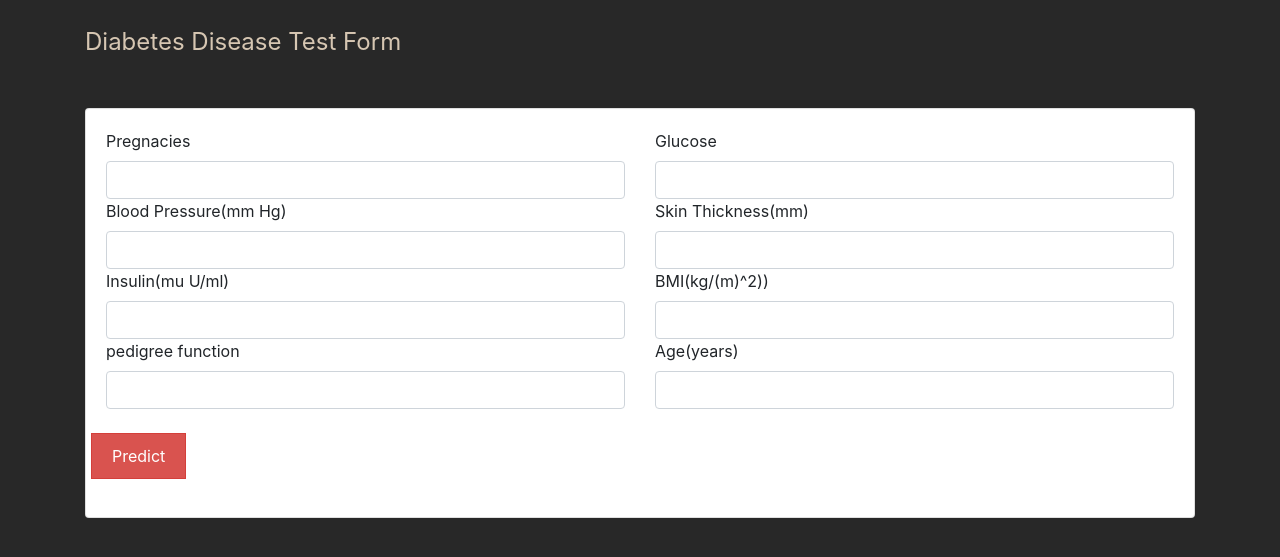
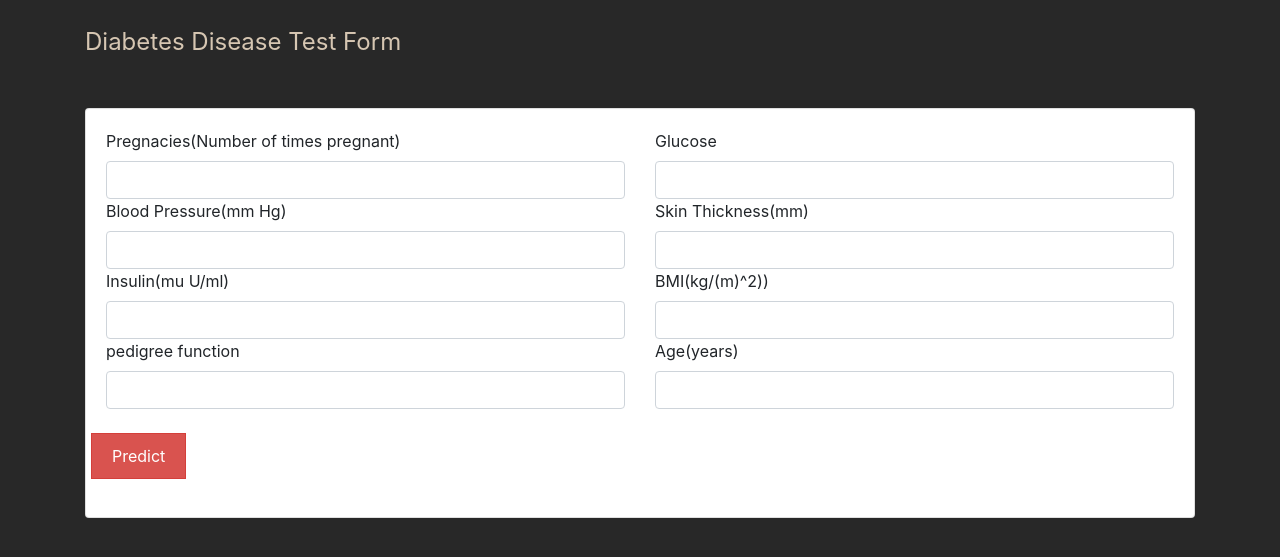
Before and after one commit to sanyukta-patil/Diabe, a Flask app: page / in a window 1280 px wide. Shown: the part 80-637 px from the top of the page. Run offline with Flask 2, Linux system fonts and the light colour scheme; parts of the project's set-up code (start-up, migrations or seed data) failed here and were passed over; some libraries are stand-ins or nearby versions.

Commit message:
updated unit

```diff
--- a/templates/index.html
+++ b/templates/index.html
@@ -41,7 +41,7 @@ html>
 				  <div class="card card-body" >
 					  <div class="form-group  row">
 						<div class="col-sm-6">
-							<label for="age">Pregnacies</label>
+							<label for="age">Pregnacies(Number of times pregnant)</label>
 							<input type="text" class="form-control" id="age" name="prg" required>
 						</div>
             <div class="col-sm-6">
```
